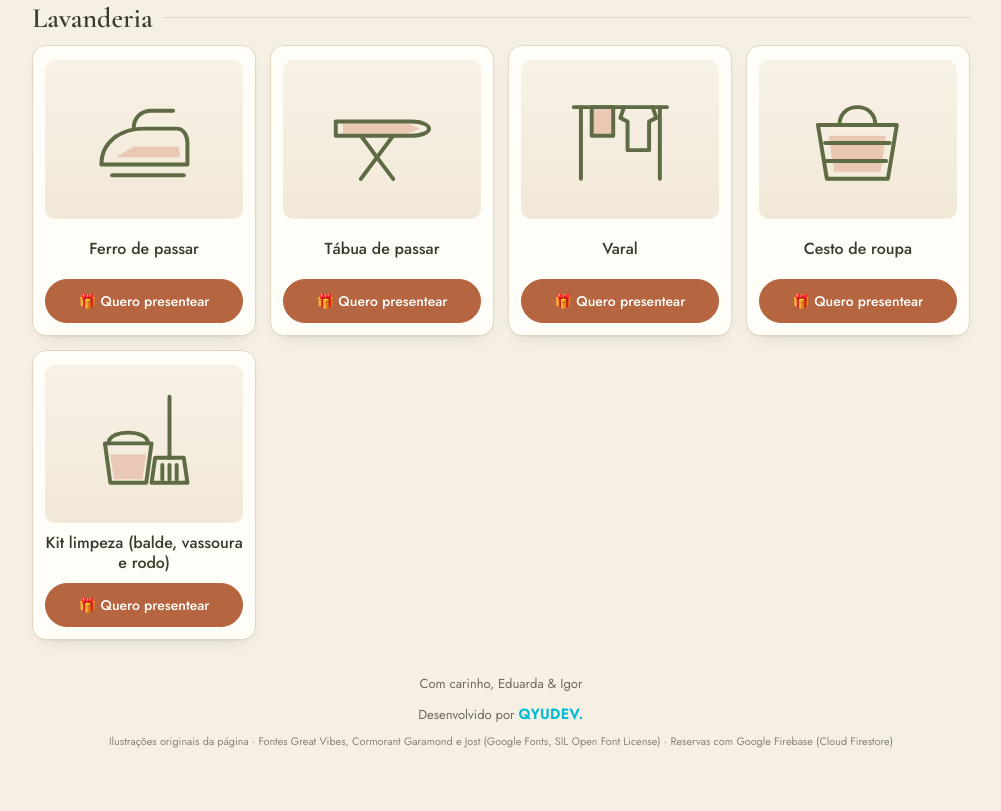
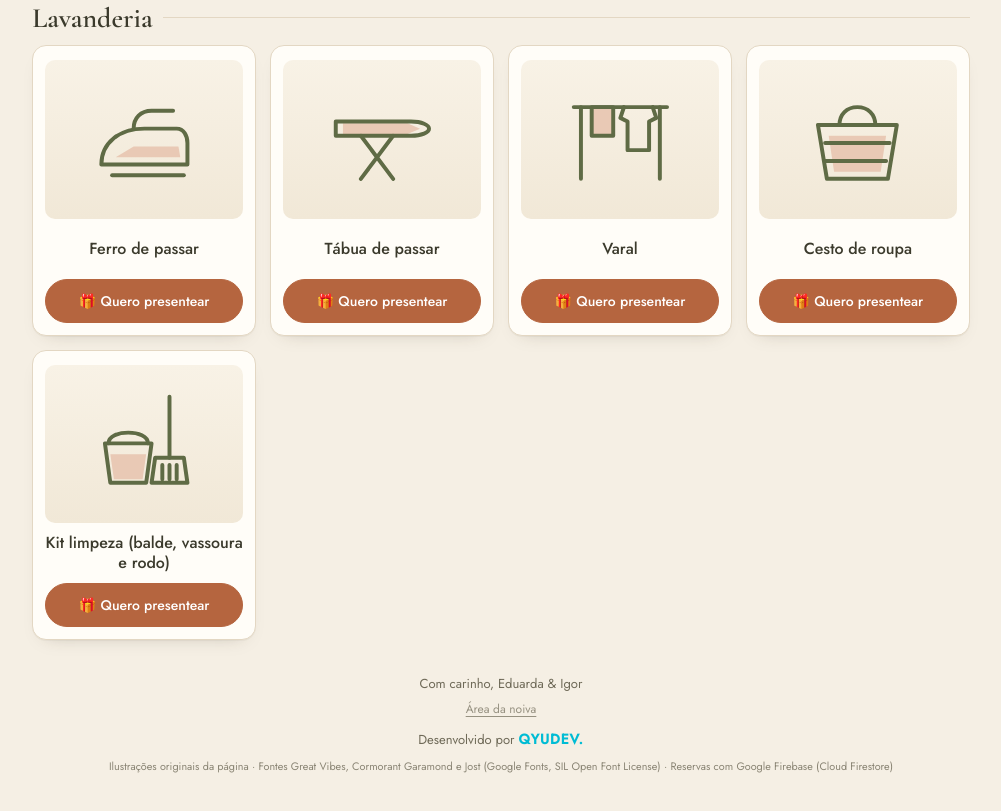
Before and after one commit to JacobbV/cha-eduarda-igor, a plain HTML site: page index.html in a window 1280 px wide. Shown: the part 4353-5164 px from the top of the page, without its empty margins (139-1140 px from the left). Before the commit the page ends 5143 px from the top, so only its background shows below. Drawn offline with nearby package versions, Linux system fonts and the light colour scheme.

Commit message:
Link da área da noiva no rodapé

```diff
--- a/index.html
+++ b/index.html
@@ -90,6 +90,8 @@ h2::after{content:"";flex:1;height:1px;background:var(--line)}
 footer{text-align:center;padding:34px 0 40px;color:var(--soft);font-size:13px}
 footer .qyu{display:inline-block;margin-top:10px;text-decoration:none;font-size:13px;color:var(--soft)}
 footer .qyu b{font:700 14px "Jost";letter-spacing:.06em;color:#00bcd4}
+footer .adm{display:inline-block;margin-top:6px;font-size:12px;color:var(--soft);opacity:.7;text-decoration:underline;text-underline-offset:3px}
+footer .adm:hover{opacity:1}
 footer small{display:block;margin-top:8px;opacity:.8}
 .empty{color:var(--soft);font-style:italic}
 .tag.res{background:#f6e3d8;color:var(--terra)}
@@ -167,6 +169,8 @@ button.btn{font-family:"Jost",sans-serif}
 <footer>
   <div class="wrap">
     Com carinho, Eduarda &amp; Igor
+    <br>
+    <a class="adm" href="admin.html">Área da noiva</a>
     <br>
     <a class="qyu" href="https://jacobbv.github.io" target="_blank" rel="noopener">Desenvolvido por <b>QYUDEV.</b></a>
     <small>Ilustrações originais da página · Fontes Great Vibes, Cormorant Garamond e Jost (Google Fonts, SIL Open Font License) · Reservas com Google Firebase (Cloud Firestore)</small>
```
